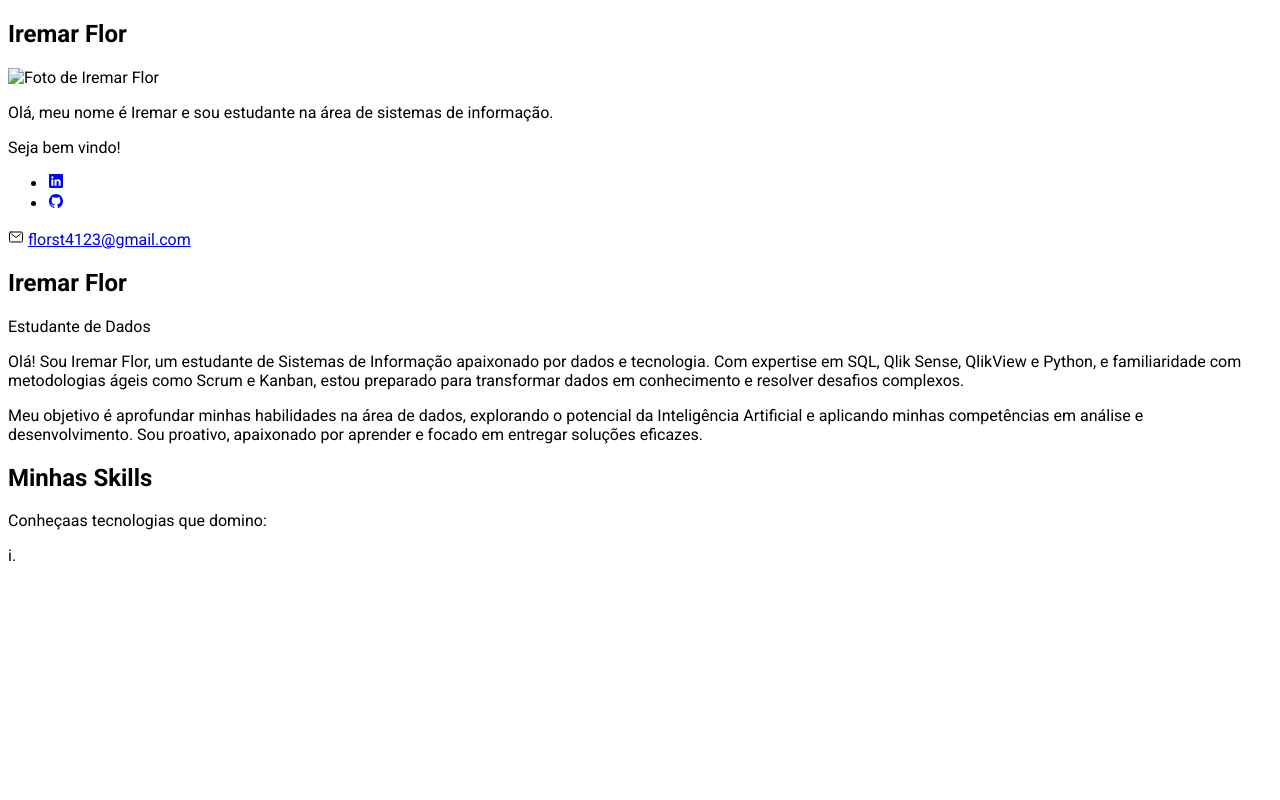
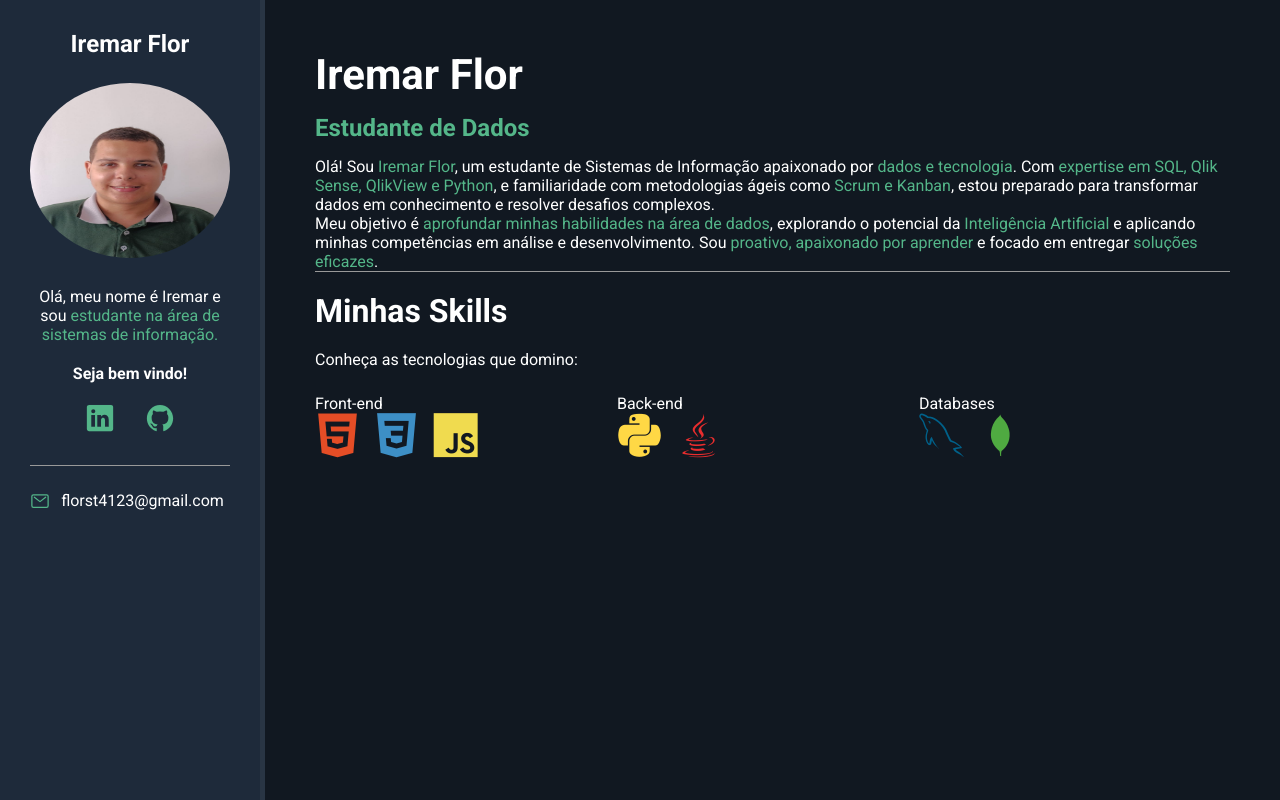
Before and after one commit to SrMazinho/SrMazinho.github.io, a plain HTML site: page index.html in a window 1280 px wide. Drawn offline with nearby package versions, Linux system fonts and the light colour scheme.

Commit message:
Finalizando o portifólio

```diff
--- a/css/style.css
+++ b/css/style.css
@@ -1,3 +1,237 @@
+/* Reset */
+
 *{
+    padding: 0;
+    margin: 0;
     font-family: "Roboto", sans-serif;
+    box-sizing: border-box;
 }
+
+/* Variables */
+
+:root {
+ --main-color: #54B689;
+ --main-text-color: #FFF;
+ --border-color: #999;
+ --bio-bg-color: #1E2A3A;
+ --bio-border-color: #293544;
+ --about-bg-color: #111821;
+}
+
+/* General */
+.highlight {
+    color: var(--main-color)
+}
+
+/* Containers */
+#container {
+    display: flex;
+    flex-direction: row;
+    color: var(--main-text-color);
+}
+
+#bio-container {
+    flex: 1 1 20%;
+    min-height: 100vh;
+    background-color: var(--bio-bg-color);
+    text-align: center;
+    padding: 30px;
+    border-right: 5px solid var(--bio-border-color);
+}
+
+#about-container {
+    flex: 1 1 80%;
+    min-height: 100vh;
+    background-color: var(--about-bg-color);
+    padding: 50px;
+}
+
+/* Bio container */
+
+#bio-container h2 {
+    margin-bottom: 25px;
+}
+#bio-container p {
+    margin-bottom: 20px;
+}
+
+#bio-image {
+    width: 200px;
+    height: 175px;
+    border-radius: 50%;
+    margin-bottom:25px;
+}
+
+#bio-container #welcome-text{
+    font-weight: bold;
+}
+
+#social-container{
+    display: flex;
+    justify-content: center;
+    list-style: none;
+    border-bottom: 1px solid var(--border-color);
+    margin-bottom: 25px;
+    padding-bottom: 25px;
+}
+
+#social-container li {
+    flex: 1 1 0;
+    max-width: 60px;
+}
+
+#social-container li a {
+    color: var(--main-color);
+    font-size: 30px;
+}
+
+#email-container {
+    display: flex;
+    justify-content: center;
+}
+
+#email-container ion-icon,
+#email-container a {
+    flex: 1 1 0;
+}
+
+#email-container a {
+    color: var(--main-text-color);
+    text-decoration: none;
+    max-width: 225px;
+}
+
+#email-container ion-icon {
+    color: var(--main-color);
+    font-size: 20px;
+    margin-right: 5px;
+    max-width: 20px;
+}
+
+#name {
+    font-size: 42px;
+    margin-bottom: 15px;
+}
+
+#title {
+    font-size: 24px;
+    margin-bottom: 15px;
+    font-weight: bold;
+}
+
+.description {
+    max-width: 75%;
+    margin-bottom: 10px;
+}
+
+#btn-projects {
+    font-size: bold;
+    font-size: 16px;
+    color: var(--main-color);
+    background-color: var(--main-color);
+    border: 2px solid var(--main-color);
+    border-radius: 5px;
+    text-decoration: none;
+    transition: .5s;
+    margin: 25px 0;
+    padding: 12px 10px;
+    width: 120px;
+    text-align: center;
+    display: flex;
+}
+
+#btn-projects ion-icon,
+#btn-projects span {
+    flex: 1 1 0;
+}
+
+#btn-projects ion-icon {
+    font-size: 20px;
+    max-width: 20px;
+}
+
+#btn-projects:hover {
+    background-color: transparent;
+}
+
+#skills-section-title {
+    border-top: 1px solid var(--border-color);
+    padding-top: 20px;
+    margin-bottom: 20px;
+    font-size: 32px;
+}
+
+#skills-container {
+    display: flex;
+    flex-wrap: wrap;
+    margin-top: 25px;
+}
+
+.skills-box {
+    flex: 1 1 33%;
+    max-width: 33%;
+    margin-bottom: 35px;
+}
+
+#skills-title {
+    font-size: 24px;
+    margin-bottom: 25px;
+    font-weight: bold;
+    padding-left: 10px;
+    border-left: 5px solid var(--main-color);
+}
+
+.skills-box i {
+    font-size: 45px;
+    margin-right: 10px;
+}
+
+/* Mobile */
+@media(max-width: 450px) {
+
+#container {
+    flex-direction: column;
+}
+
+#bio-container {
+    min-height: auto;
+    border-right: none;
+    border-bottom: 5px solid var(--bio-border-color);
+}
+
+#bio-container h2 {
+    display: none;
+}
+
+#bio-container p {
+    max-width: 60%;
+    margin: 1-px auto;
+}
+
+#about-container {
+    text-align: center;
+    padding: 30px;
+}
+
+#about-container .description {
+    margin: 10px auto;
+    max-width: 100%;
+    line-height-step: 26px;
+}
+
+#btn-projects {
+    margin: 20px auto;
+}
+
+.skills-box {
+    flex: 1 1 100%;
+    max-width: 100%;
+    margin-bottom: 40px;
+    text-align: left;
+}
+
+.skills-box i {
+    font-size: 60px;
+}
+
+}
--- a/index.html
+++ b/index.html
@@ -21,12 +21,13 @@
     <main id="container">
         <aside id="bio-container">
             <h2>Iremar Flor</h2>
-            <img src="img/profile.png" alt="Foto de Iremar Flor">
-            <p>Olá, meu nome é Iremar e sou <span class="highlight">estudante na área de sistemas de informação.</span></p>
+            <img id="bio-image" src="img/profile.jpg" alt="Foto de Iremar Flor">
+            <p>Olá, meu nome é Iremar e sou <span class="highlight">estudante na área de sistemas de informação.</span>
+            </p>
             <p id="welcome-text">Seja bem vindo!</p>
-            <ul>
-                <li><a href="#" target="_blank"><ion-icon name="logo-linkedin"></ion-icon></a></li>
-                <li><a href="#" target="_blank"><ion-icon name="logo-github"></ion-icon></a></li>
+            <ul id="social-container">
+                <li><a href="https://www.linkedin.com/feed/" target="_blank"><ion-icon name="logo-linkedin"></ion-icon></a></li>
+                <li><a href="https://github.com/SrMazinho" target="_blank"><ion-icon name="logo-github"></ion-icon></a></li>
             </ul>
             <div id="email-container">
                 <ion-icon name="mail-outline"></ion-icon> <a href="mailto:florst4123@gmail.com">florst4123@gmail.com</a>
@@ -37,16 +38,40 @@
             <h1 id="name">Iremar Flor</h1>
             <p id="title"><span class="highlight">Estudante de Dados</span></p>
             <p class="description">
-        <p>Olá! Sou <span class="highlight">Iremar Flor</span>, um estudante de Sistemas de Informação apaixonado por <span class="highlight">dados e tecnologia</span>. Com <span class="highlight">expertise em SQL, Qlik Sense, QlikView e Python</span>, e familiaridade com metodologias ágeis como <span class="highlight">Scrum e Kanban</span>, estou preparado para transformar dados em conhecimento e resolver desafios complexos.</p>
-        <p>Meu objetivo é <span class="highlight">aprofundar minhas habilidades na área de dados</span>, explorando o potencial da <span class="highlight">Inteligência Artificial</span> e aplicando minhas competências em análise e desenvolvimento. Sou <span class="highlight">proativo, apaixonado por aprender</span> e focado em entregar <span class="highlight">soluções eficazes</span>.</p>
+            <p>Olá! Sou <span class="highlight">Iremar Flor</span>, um estudante de Sistemas de Informação apaixonado
+                por <span class="highlight">dados e tecnologia</span>. Com <span class="highlight">expertise em SQL,
+                    Qlik Sense, QlikView e Python</span>, e familiaridade com metodologias ágeis como <span
+                    class="highlight">Scrum e Kanban</span>, estou preparado para transformar dados em conhecimento e
+                resolver desafios complexos.</p>
+            <p>Meu objetivo é <span class="highlight">aprofundar minhas habilidades na área de dados</span>, explorando
+                o potencial da <span class="highlight">Inteligência Artificial</span> e aplicando minhas competências em
+                análise e desenvolvimento. Sou <span class="highlight">proativo, apaixonado por aprender</span> e focado
+                em entregar <span class="highlight">soluções eficazes</span>.</p>
             <h2 id="skills-section-title">Minhas Skills</h2>
-    <p class="description">Conheçaas tecnologias que domino:</p>
+            <p class="description">Conheça as tecnologias que domino:</p>
             <div id="skills-container">
-        <div class="skills-title"></div>
-        i.
+                <div class="skills-box">
+                    <div class="skills-title">Front-end</div>
+                    <i class="devicon-html5-plain colored"></i>
+                    <i class="devicon-css3-plain colored"></i>
+                    <i class="devicon-javascript-plain colored"></i>
+                </div>
+                <div class="skills-box">
+                    <div class="skills-title">Back-end</div>
+                    <i class="devicon-python-plain colored"></i>
+                    <i class="devicon-java-plain colored"></i>
+                </div>
+                <div class="skills-box">
+                    <div class="skills-title">Databases</div>
+                    <i class="devicon-mysql-plain colored"></i>
+                    <i class="devicon-mongodb-plain colored"></i>
 
                 </div>
 
+
+
+
+            </div>
         </section>
     </main>
 
```
Also changed, not shown: img/profile.jpg (added). Lines whose indentation alone changed are shown as unchanged.
